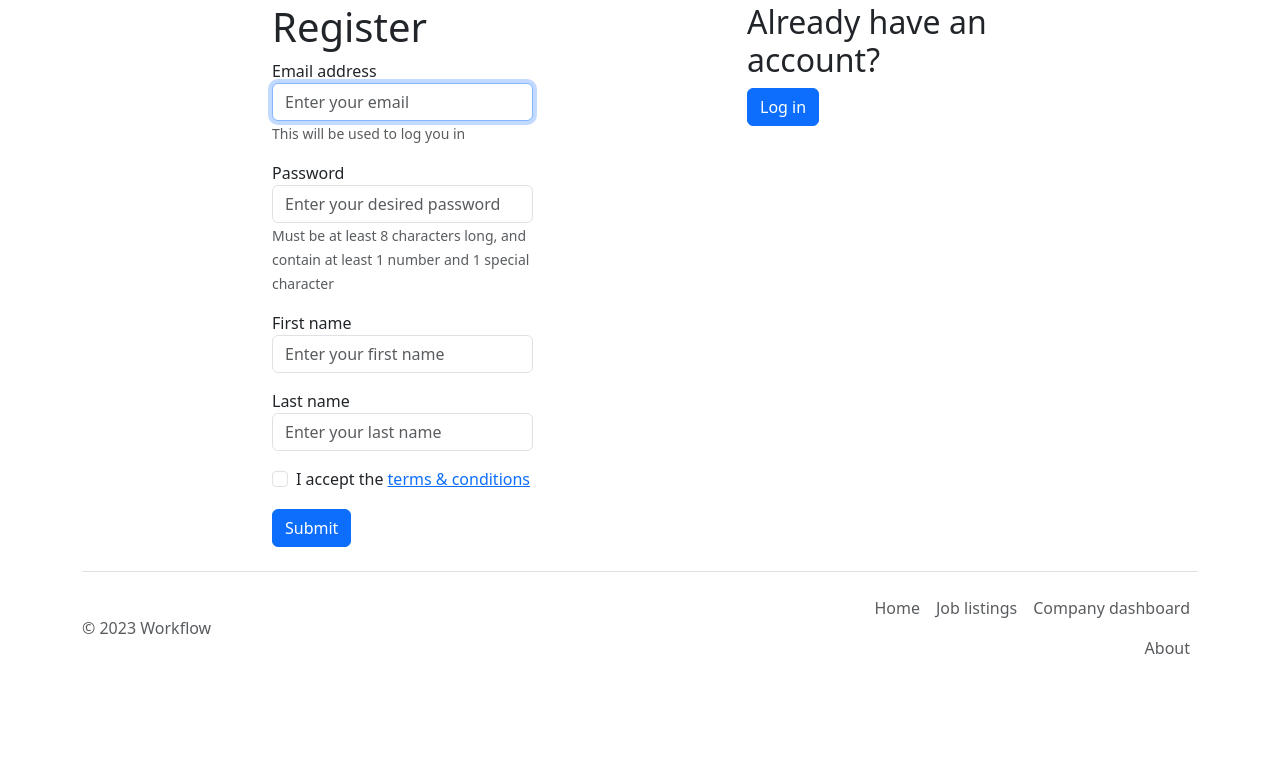
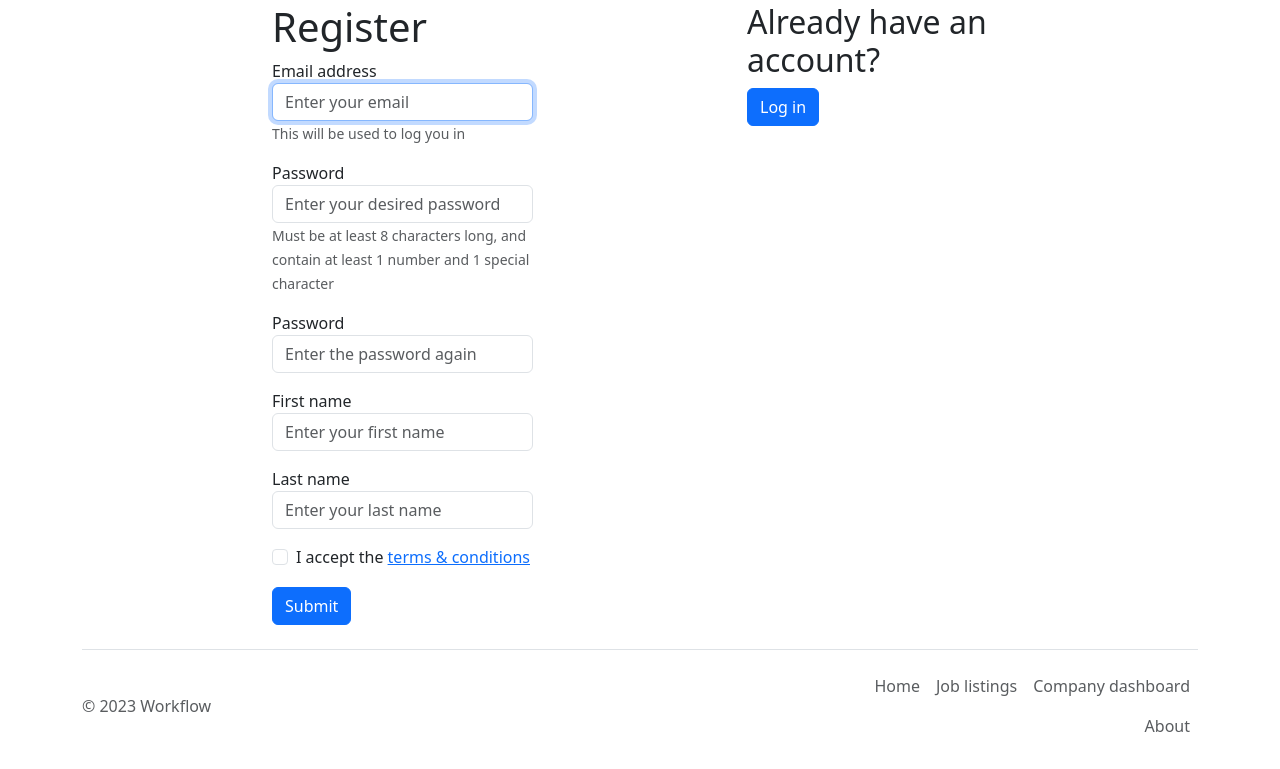
Before and after one commit to ostepizza/workflow, a PHP site: page /user/register.php in a window 1280 px wide. Shown: the part 101-870 px from the top of the page. Before the commit the page ends 755 px from the top, so only its background shows below. Run offline with PHP 8.4, Linux system fonts and the light colour scheme.

Commit message:
Added confirm password implementation of register
Updated validatePasswordRegister() to contain an extra perameter for password confirmation and updated other functions utilized it accordinly. Added confirm password input field on the registration page. Tested, seems to be working.

```diff
--- a/assets/include/Validator.php
+++ b/assets/include/Validator.php
@@ -20,10 +20,10 @@ class Validator {
     }
 
     // Used to validate all form inputs on the registration page
-    function validateRegistration($tosCheckmark, $email, $password, $firstName, $lastName) {
+    function validateRegistration($tosCheckmark, $email, $password, $confirmPassword, $firstName, $lastName) {
         $this->validateTosCheckmark($tosCheckmark);
         $this->validateEmail($email);
-        $this->validatePasswordRegister($password);
+        $this->validatePasswordRegister($password, $confirmPassword);
         $this->validateFirstName($firstName);
         $this->validateLastName($lastName);
     }
@@ -67,7 +67,7 @@ class Validator {
     }
 
     // Validates password input for registering/changing user password, sets $valid to false if all conditions aren't met
-    function validatePasswordRegister($password) {
+    function validatePasswordRegister($password, $confirmPassword) {
         if (!empty($password)) {
             if(!preg_match('@[0-9]@', $password)) {
                 array_push($this->feedback, 'Password does not contain a number.<br>');
@@ -84,6 +84,11 @@ class Validator {
                 $this->valid = false;
                 return;
             }
+            if($password !== $confirmPassword) {
+                array_push($this->feedback, 'Password and confirm password does not match.<br>');
+                $this->valid = false;
+                return;
+            }
         } else {
             array_push($this->feedback, 'You need to enter a password.<br>');
             $this->valid = false;
@@ -95,7 +100,7 @@ class Validator {
         if($newPassword == $confirmNewPassword) {
             if(password_verify($currentPassword, $hashedPassword)) {
                 if($currentPassword != $newPassword) {
-                    $this->validatePasswordRegister($newPassword);
+                    $this->validatePasswordRegister($newPassword, $confirmNewPassword);
                 } else {
                     array_push($this->feedback, 'Your new password can not be the same as your current password.<br>');
                     $this->valid = false;
--- a/user/register.php
+++ b/user/register.php
@@ -17,7 +17,7 @@ if (isset($_POST['submit'])) {
     $tos = (isset($_POST['acceptToS'])) ? $_POST['acceptToS'] : false;
 
     // Pass all form elements to the Validator
-    $validator->validateRegistration($tos, $_POST['email'], $_POST['password'], $_POST['firstName'], $_POST['lastName']);
+    $validator->validateRegistration($tos, $_POST['email'], $_POST['password'], $_POST['confirmPassword'], $_POST['firstName'], $_POST['lastName']);
 
     if ($validator->valid) {
 
@@ -60,6 +60,12 @@ function display() {
                 <label for="password">Password</label>
                 <input type="password" id="password" name="password" class="form-control" placeholder="Enter your desired password">
                 <small class="form-text text-muted">Must be at least 8 characters long, and contain at least 1 number and 1 special character</small>
+            </div>
+
+            <div class="form-group mt-3">
+                <label for="password">Password</label>
+                <input type="password" id="confirmpassword" name="confirmPassword" class="form-control" placeholder="Enter the password again">
+                <small class="form-text text-muted"></small>
             </div>
 
             <div class="form-group mt-3">
```
